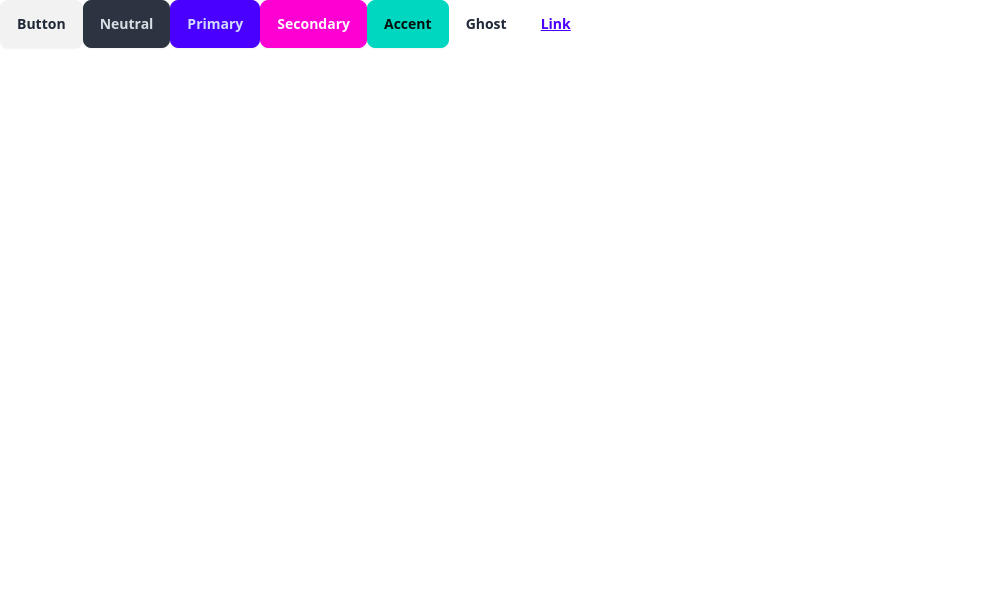
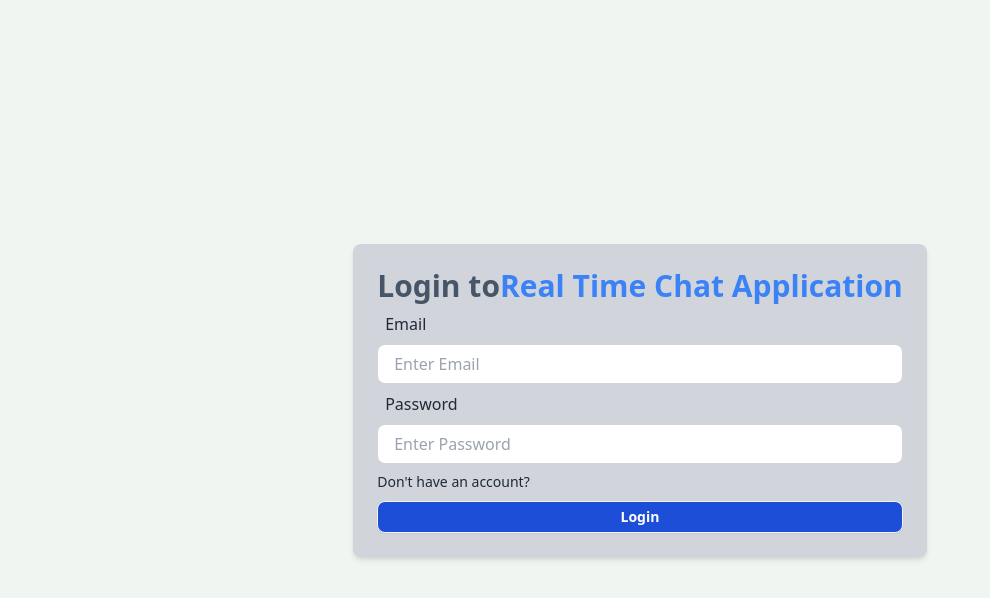
Before and after one commit to Biswas201/Real-Time-Chat-Application, a React (Vite) app in the folder Frontend/: page /login in a window 1280 px wide. Shown: the top 598 px of the page, without its empty margins (0-990 px from the left). Built offline with nearby package versions, Linux system fonts and the light colour scheme.

Commit message:
login design

```diff
--- a/Frontend/package.json
+++ b/Frontend/package.json
@@ -11,7 +11,8 @@
   },
   "dependencies": {
     "react": "^18.3.1",
-    "react-dom": "^18.3.1"
+    "react-dom": "^18.3.1",
+    "react-router-dom": "^6.26.2"
   },
   "devDependencies": {
     "@eslint/js": "^9.9.0",
--- a/Frontend/src/App.jsx
+++ b/Frontend/src/App.jsx
@@ -1,15 +1,17 @@
 import React from "react";
+import { Routes, Route } from "react-router-dom";
+import Home from "./page/Home";
+import Login from "./page/login";
+import Signup from "./page/signup";
 
 const App = () => {
   return (
-    <div>
-      <button className="btn">Button</button>
-<button className="btn btn-neutral">Neutral</button>
-<button className="btn btn-primary">Primary</button>
-<button className="btn btn-secondary">Secondary</button>
-<button className="btn btn-accent">Accent</button>
-<button className="btn btn-ghost">Ghost</button>
-<button className="btn btn-link">Link</button>
+    <div className="p-4 h-screen flex items-center justify-center">
+      <Routes>
+        <Route path="/" element={<Home/>}/>
+        <Route path="/login" element={<Login/>}/>
+        <Route path="/signup" element={<Signup/>}/>
+      </Routes>
     </div>
   )
 };
--- a/Frontend/src/index.css
+++ b/Frontend/src/index.css
@@ -1,3 +1,7 @@
 @tailwind base;
 @tailwind components;
 @tailwind utilities;
+
+body{
+    background-color: rgb(241, 245, 241);
+}
--- a/Frontend/src/main.jsx
+++ b/Frontend/src/main.jsx
@@ -1,10 +1,13 @@
-import { StrictMode } from 'react'
-import { createRoot } from 'react-dom/client'
-import App from './App.jsx'
-import './index.css'
+import { StrictMode } from "react";
+import { createRoot } from "react-dom/client";
+import App from "./App.jsx";
+import "./index.css";
+import { BrowserRouter } from "react-router-dom";
 
-createRoot(document.getElementById('root')).render(
+createRoot(document.getElementById("root")).render(
   <StrictMode>
-    <App />
-  </StrictMode>,
-)
+    <BrowserRouter>
+      <App />
+    </BrowserRouter>
+  </StrictMode>
+);
--- /dev/null
+++ b/Frontend/src/page/Home.jsx
@@ -0,0 +1,9 @@
+import React from 'react'
+
+const Home = () => {
+  return (
+    <div>Home</div>
+  )
+}
+
+export default Home
--- /dev/null
+++ b/Frontend/src/page/login.jsx
@@ -0,0 +1,59 @@
+import React from "react";
+import { Link } from "react-router-dom";
+
+const Login = () => {
+  return (
+    <div className="flex flex-col items-center justify-center min-w-96 mx-auto">
+      <div className="w-full p-6 rounded-lg shadow-md bg-gray-300">
+        <h1 className="text-3xl font-semibold text-center text-slate-600">
+          Login to
+          <span className="text-blue-500">Real Time Chat Application</span>
+        </h1>
+
+        <form>
+          <div>
+            <label className="label p-2">
+              <span className="text-base label-text">Email</span>
+            </label>
+
+            <input
+              type="email"
+              placeholder="Enter Email"
+              className="w-full input input-bordered h-10"
+              // value={email}
+              // onChange={(e) => setEmail(e.target.value)}
+            />
+          </div>
+          <div>
+            <label className="label p-2">
+              <span className="text-base label-text">Password</span>
+            </label>
+
+            <input
+              type="password"
+              placeholder="Enter Password"
+              className="w-full input input-bordered h-10"
+              // value={password}
+              // onChange={(e) => setPassword(e.target.value)}
+            />
+          </div>
+
+          <Link
+            to={"/signup"}
+            className="text-sm hover:underline hover:text-blue-600 mt-2 inline-block"
+          >
+            {"Don't"} have an account?
+          </Link>
+
+          <div>
+            <button className="btn btn-block btn-sm mt-2 bg-blue-700 font-bold text-white">
+              Login
+            </button>
+          </div>
+        </form>
+      </div>
+    </div>
+  );
+};
+
+export default Login;
--- /dev/null
+++ b/Frontend/src/page/signup.jsx
@@ -0,0 +1,9 @@
+import React from 'react'
+
+const Signup = () => {
+  return (
+    <div>signup</div>
+  )
+}
+
+export default Signup
```
Also changed, not shown: 1 other file (tests, documents, lock files or other folders).
